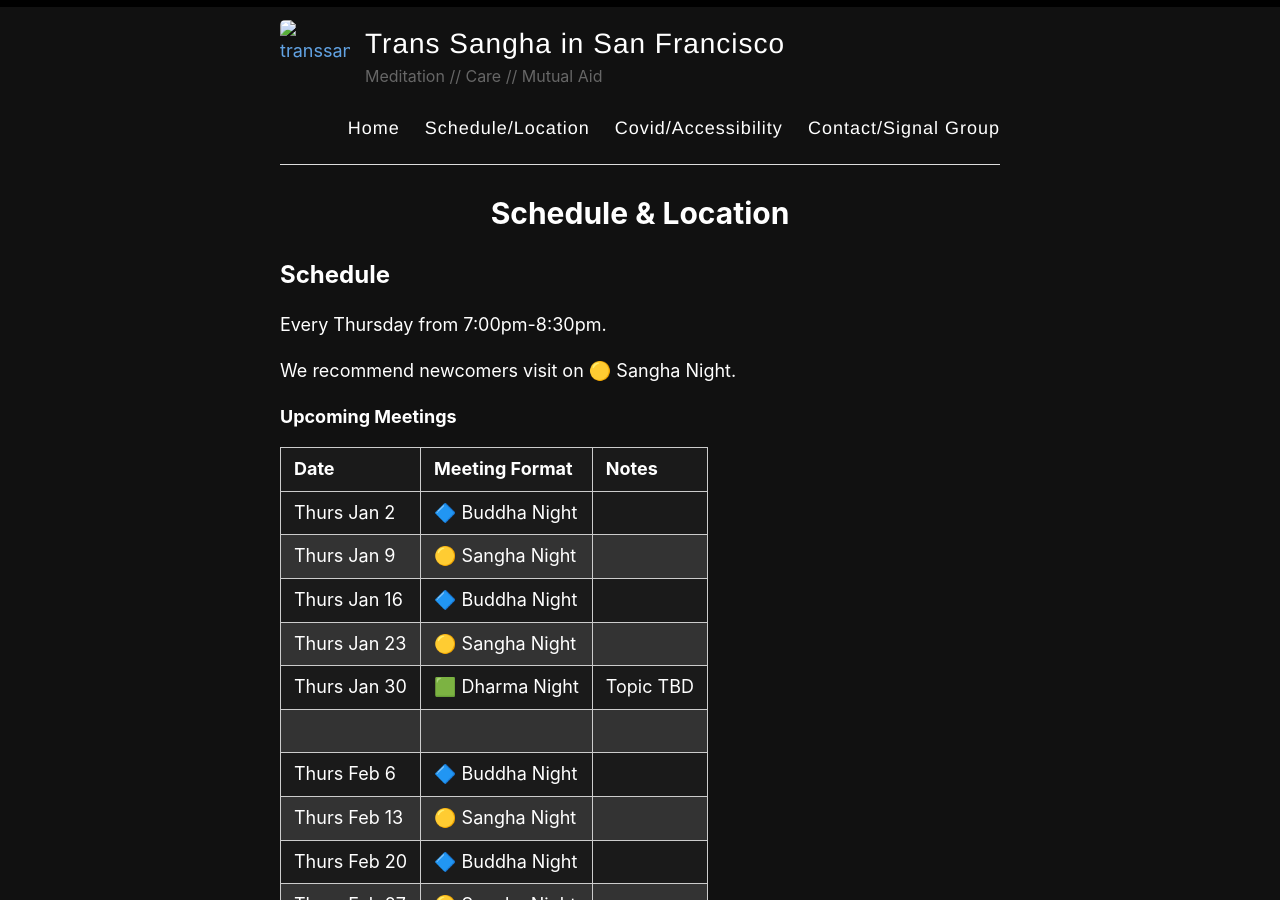
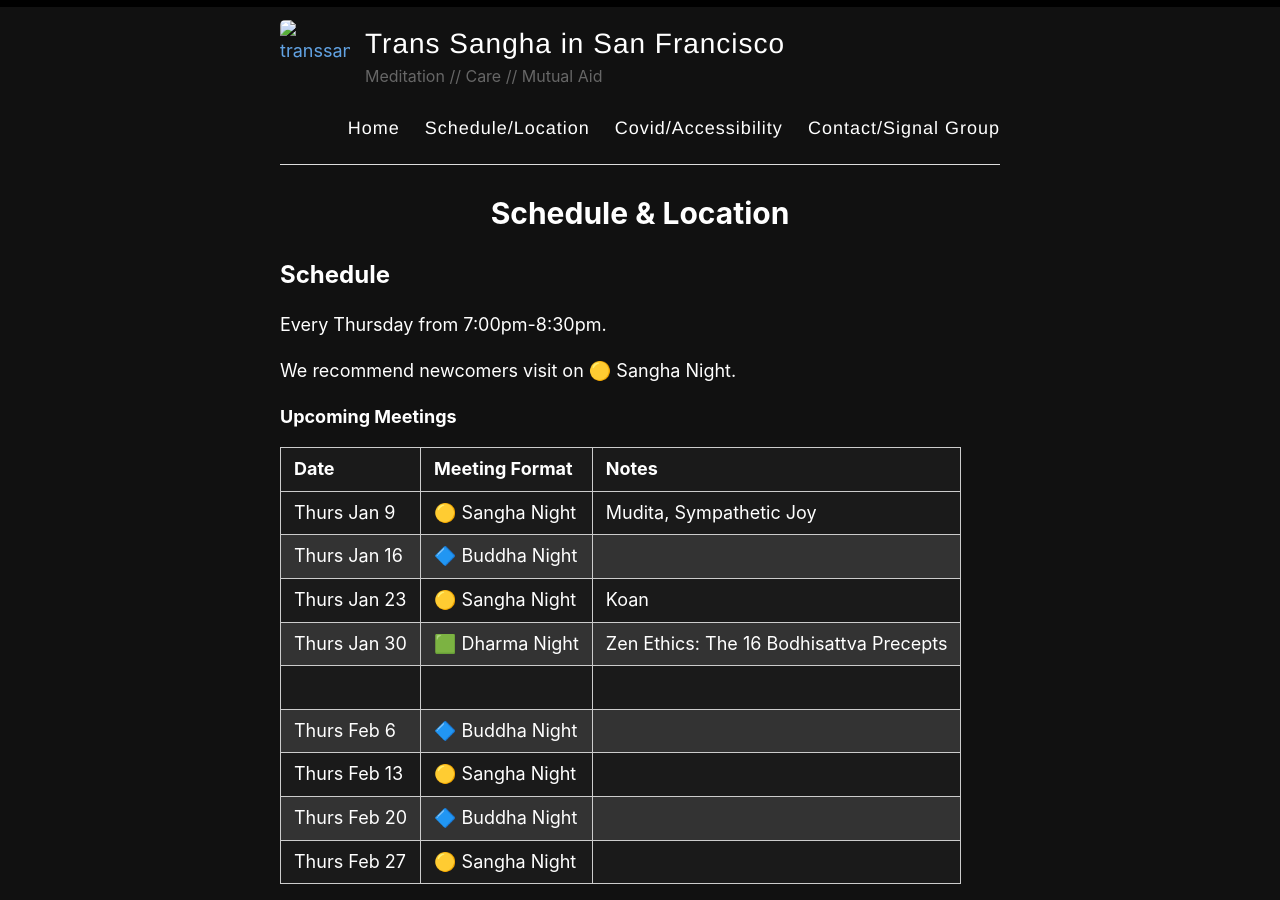
Before and after one commit to rykener/transsangha, a Jekyll site: the page built from _pages/schedule.md, in a window 1280 px wide and 900 px high. Built offline with Jekyll 4.4.1, drawn with Linux system fonts in a browser that asks for light colours.

Commit message:
update sched

```diff
--- a/_pages/schedule.md
+++ b/_pages/schedule.md
@@ -16,11 +16,10 @@ We recommend newcomers visit on 🟡 Sangha Night.
 
 | Date         | Meeting Format  | Notes |
 |--------------|-----------------|-------|
-| Thurs Jan 2  | 🔷 Buddha Night |
-| Thurs Jan 9  | 🟡 Sangha Night |
+| Thurs Jan 9  | 🟡 Sangha Night | Mudita, Sympathetic Joy
 | Thurs Jan 16 | 🔷 Buddha Night |
-| Thurs Jan 23 | 🟡 Sangha Night |
-| Thurs Jan 30 | 🟩 Dharma Night | Topic TBD
+| Thurs Jan 23 | 🟡 Sangha Night | Koan
+| Thurs Jan 30 | 🟩 Dharma Night | Zen Ethics: The 16 Bodhisattva Precepts
 | | |
 | Thurs Feb 6  | 🔷 Buddha Night |
 | Thurs Feb 13 | 🟡 Sangha Night |
```
